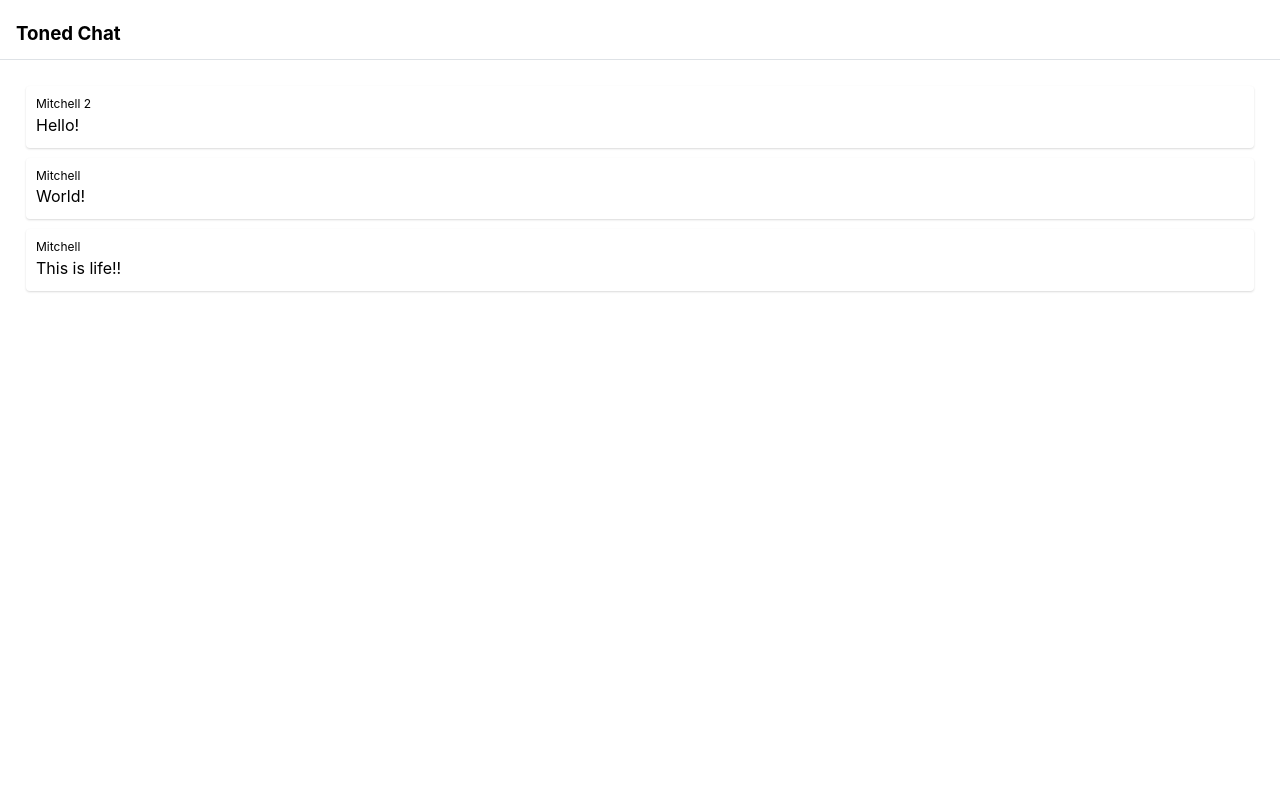
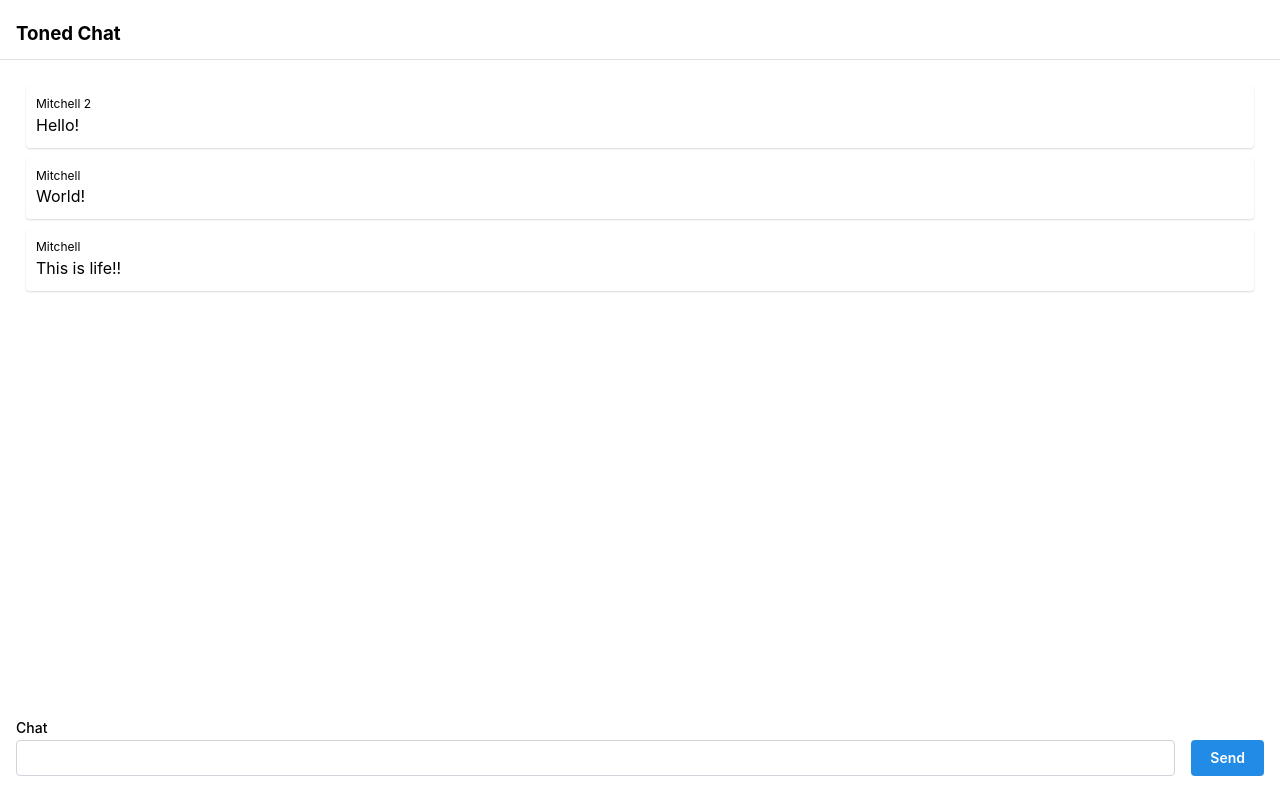
Before and after one commit to mwcaisse/toned-chat, a React (Vite) app in the folder frontend/: page / in a window 1280 px wide. Shown: the top 800 px of the page. Built offline with nearby package versions, Linux system fonts and the light colour scheme.

Commit message:
things are a bit more dynamic now

```diff
--- a/frontend/src/main/components/Chat.module.css
+++ /dev/null
@@ -1,9 +0,0 @@
-
-.message-holder {
-    flex-grow: 10;
-    color: red;
-}
-
-.input-holder {
-
-}
--- a/frontend/src/main/components/Chat.tsx
+++ b/frontend/src/main/components/Chat.tsx
@@ -1,5 +1,4 @@
-import {Box, TextInput, Text, ScrollArea, Paper} from "@mantine/core";
-import classes from "@app/components/Chat.module.css";
+import {Box, TextInput, Text, ScrollArea, Paper, Button, Group, Flex} from "@mantine/core";
 
 type Message = {
     user: string;
@@ -24,8 +23,16 @@ function Chat() {
     ];
 
     return (
-        <Box h="1100px">
-            <ScrollArea h="100%">
+        <Flex direction="column" styles={{
+            root: {
+                minHeight: "calc(100vh - 100px)",
+            }
+        }}>
+            <ScrollArea styles={{
+                root: {
+                    flexGrow: 10
+                }
+            }}>
                 {messages.map((message) =>
                     <Paper shadow="xs" p="xs" m="xs">
                         <Text size="xs">{message.user}</Text>
@@ -34,12 +41,23 @@ function Chat() {
                 )}
             </ScrollArea>
 
-            <Box className={classes.inputHolder}>
+            <Box>
                 <TextInput
                     label="Chat"
+                    styles={{
+                        wrapper: {
+                            flexGrow: 10
+                        }
+                    }}
+                    inputContainer={(children) => (
+                        <Group>
+                            {children}
+                            <Button>Send</Button>
+                        </Group>
+                    )}
                 />
             </Box>
-        </Box>
+        </Flex>
 
     )
 }
```
